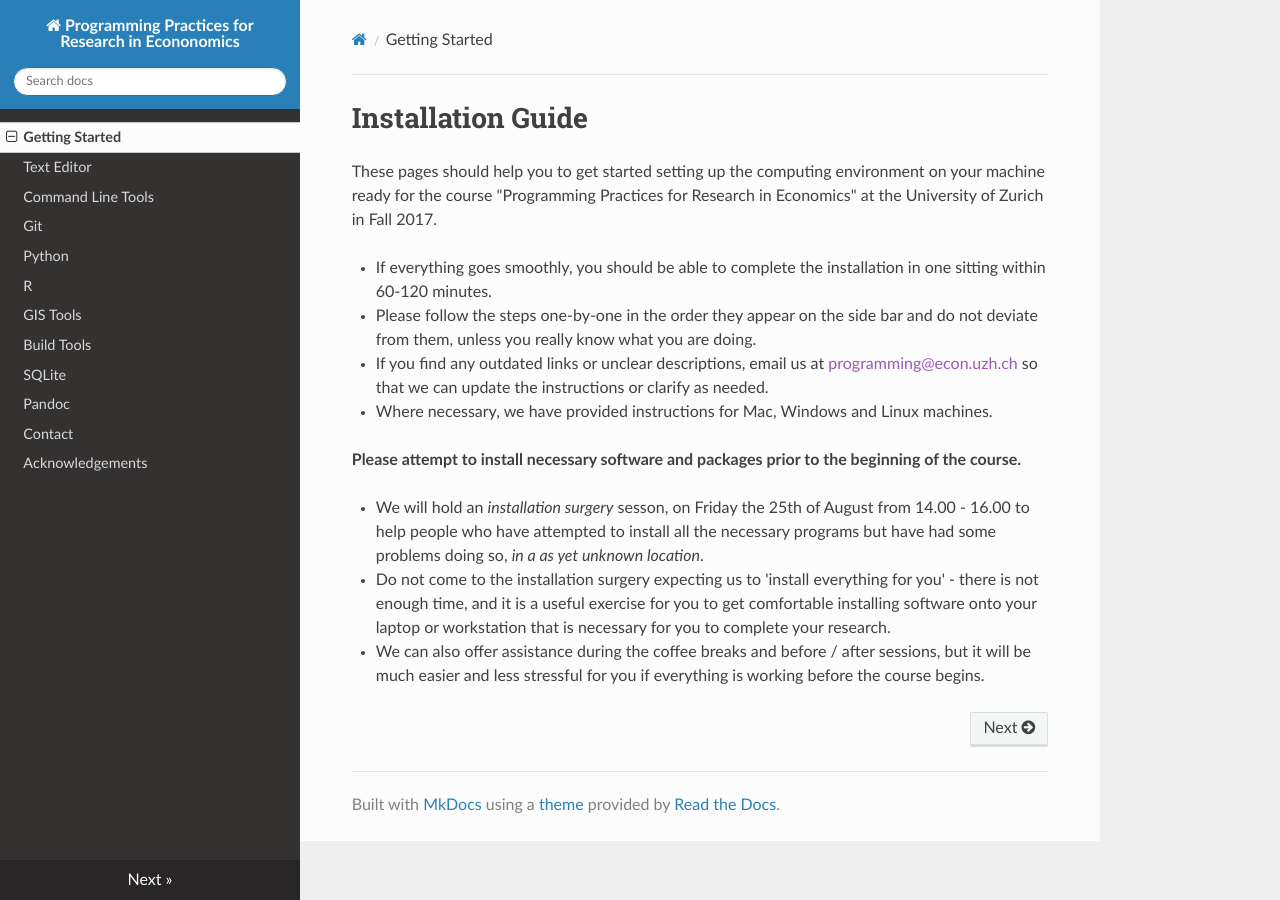
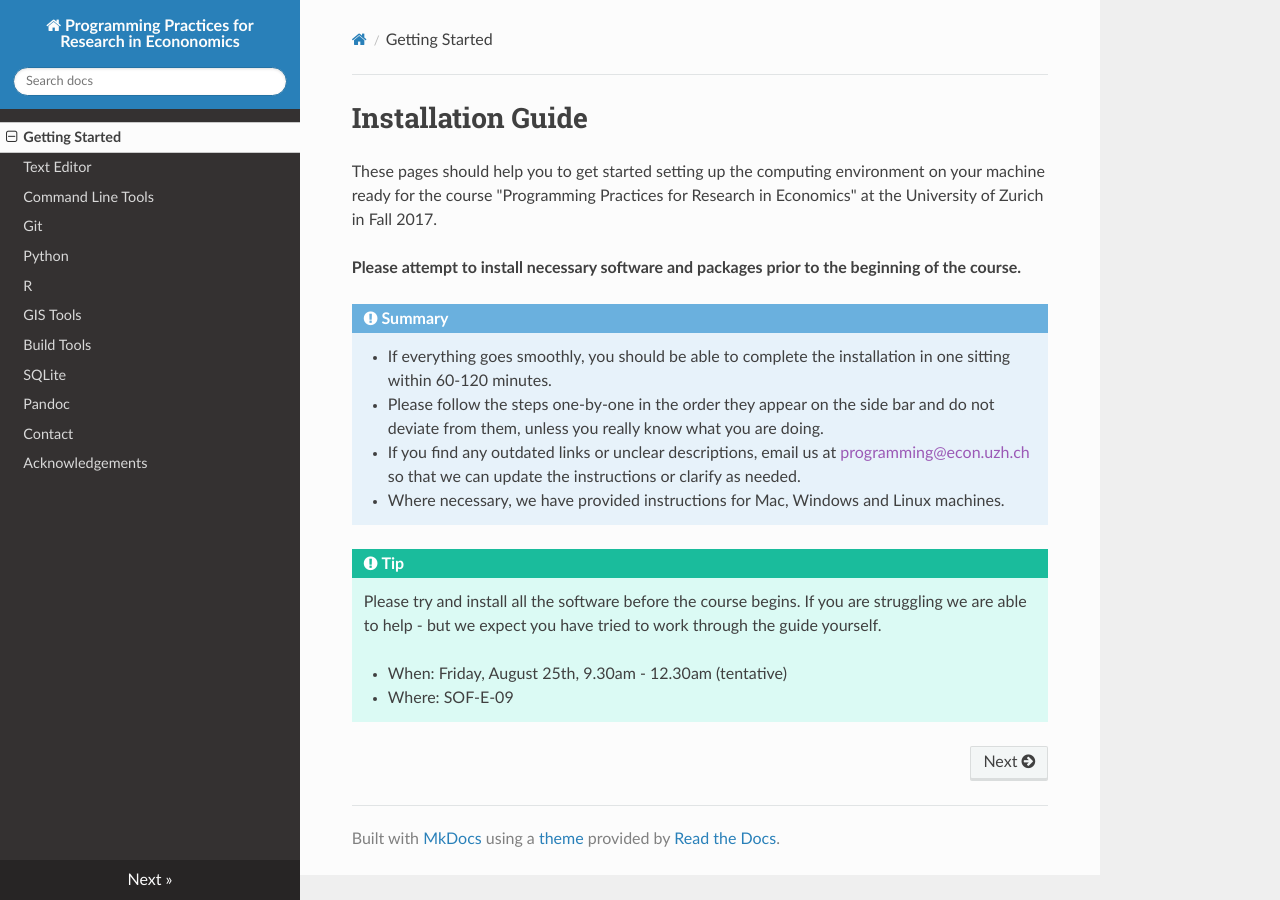
Before and after one commit to pp4rs/DEPRECATED-installation-guide, an MkDocs documentation site: the page built from docs/index.md, in a window 1280 px wide. Built offline with MkDocs 1.6.1, drawn with Linux system fonts in a browser that asks for light colours; nearby versions of some CDN libraries; old or Windows-style settings are respelled for this version of MkDocs.

Commit message:
integrated boxes onto fron page

```diff
--- a/docs/index.md
+++ b/docs/index.md
@@ -10,14 +10,18 @@ Programming Practices for Research in Economics Team -->
 
 These pages should help you to get started setting up the computing environment on your machine ready for the course "Programming Practices for Research in Economics" at the University of Zurich in Fall 2017.
 
-
-* If everything goes smoothly, you should be able to complete the installation in one sitting within 60-120 minutes.
-* Please follow the steps one-by-one in the order they appear on the side bar and do not deviate from them, unless you really know what you are doing.
-* If you find any outdated links or unclear descriptions, email us at [programming@econ.uzh.ch]() so that we can update the instructions or clarify as needed.
-* Where necessary, we have provided instructions for Mac, Windows and Linux machines.
-
 **Please attempt to install necessary software and packages prior to the beginning of the course.**
 
-* We will hold an *installation surgery* sesson, on Friday the 25th of August from 14.00 - 16.00 to help people who have attempted to install all the necessary programs but have had  some problems doing so, *in a as yet unknown location*.
-* Do not come to the installation surgery expecting us to 'install everything for you' - there is not enough time, and it is a useful exercise for you to get comfortable installing software onto your laptop or workstation that is necessary for you to complete your research.
-* We can also offer assistance during the coffee breaks and before / after sessions, but it will be much easier and less stressful for you if everything is working before the course begins.
+!!! summary
+    * If everything goes smoothly, you should be able to complete the installation in one sitting within 60-120 minutes.
+    * Please follow the steps one-by-one in the order they appear on the side bar and do not deviate from them, unless you really know what you are doing.
+    * If you find any outdated links or unclear descriptions, email us at [programming@econ.uzh.ch]() so that we can update the instructions or clarify as needed.
+    * Where necessary, we have provided instructions for Mac, Windows and Linux machines.
+
+
+!!! tip
+    Please try and install all the software before the course begins.
+    If you are struggling we are able to help - but we expect you have tried to work through the guide yourself.
+
+    * When: Friday, August 25th, 9.30am - 12.30am (tentative)
+    * Where: SOF-E-09
--- a/mkdocs.yml
+++ b/mkdocs.yml
@@ -19,3 +19,5 @@ pages:
 - Acknowledgements: acknowledgement.md
 
 theme: readthedocs
+markdown_extensions:
+  - admonition
```
